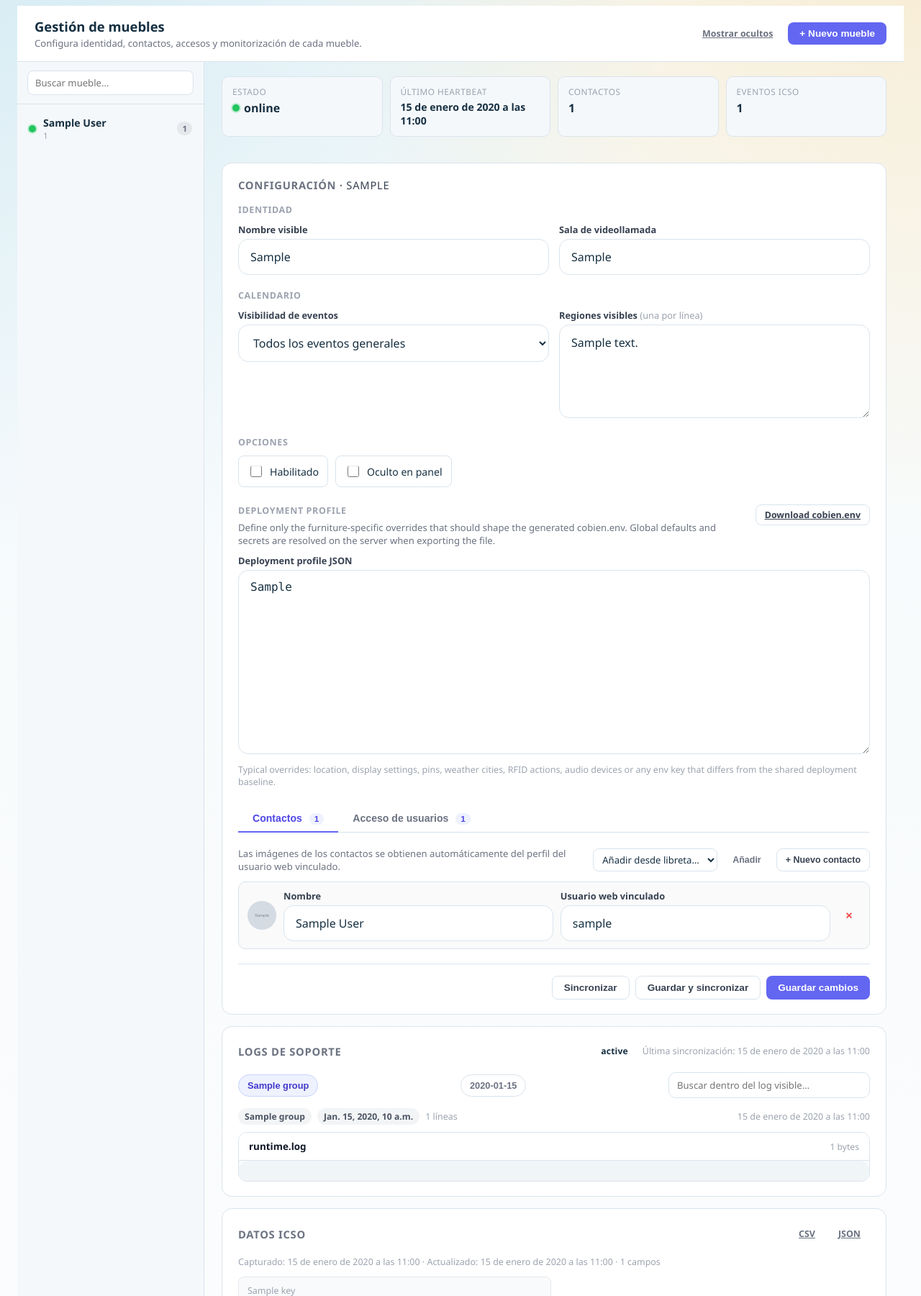
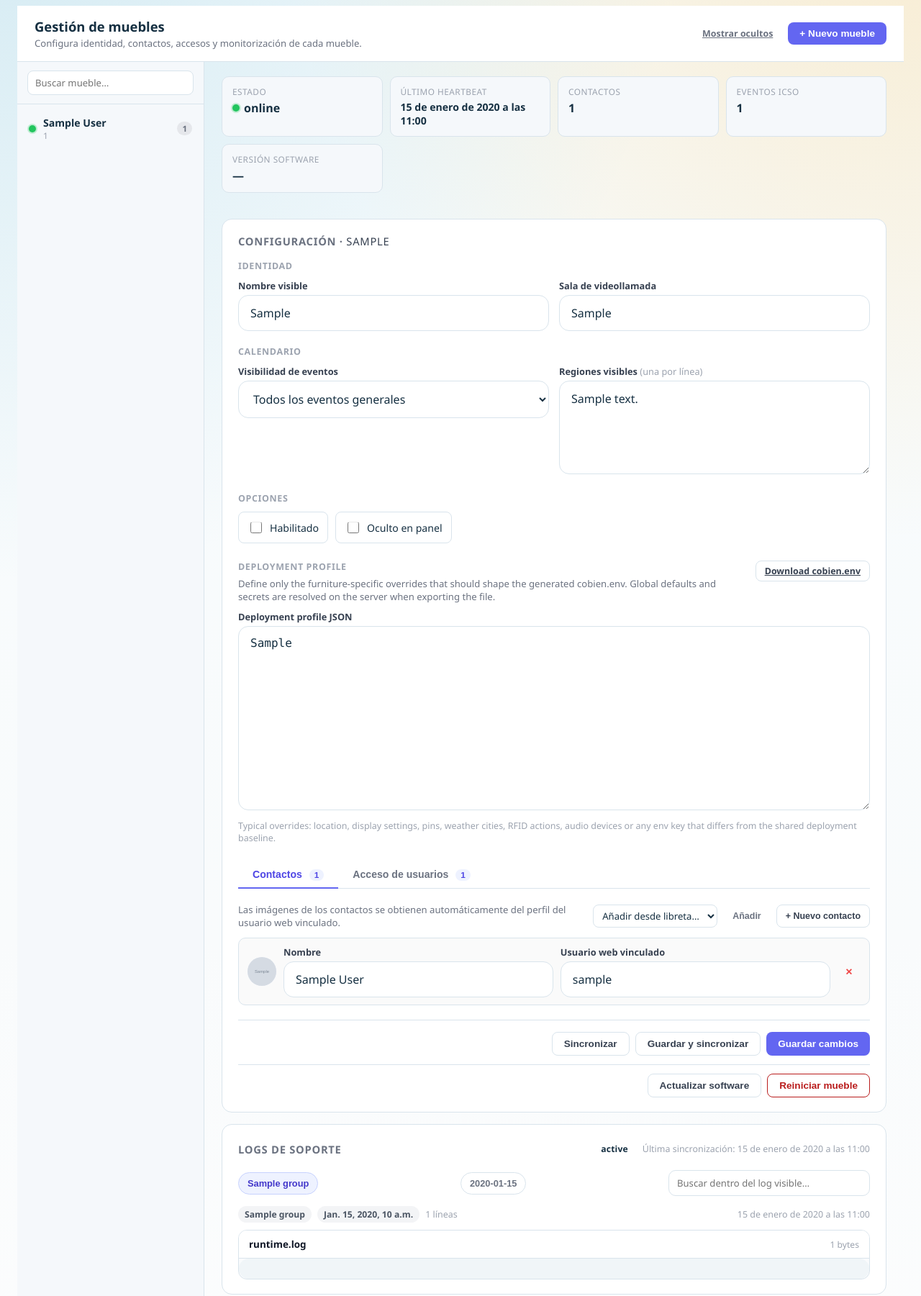
Before and after one commit to DeustoTech/cobien-backend, a Django app: template cobien-backend/apps/pizarra/templates/pizarra/devices_admin.html in a window 1280 px wide. Shown: the part 133-1934 px from the top of the page at 72% size. Run offline with Django 5.2, Linux system fonts and the light colour scheme; tables that the repository leaves empty hold one stand-in row (values such as "Sample post"); the template is opened without the code that fills it: values that come from a table or form of the project are taken from there, most other values are stand-ins (such as "Sample title", 1, 10 or a date in 2020); grey boxes marked "Sample" are stand-in pictures.

Commit message:
Add remote restart/force-update commands and software version tracking
- Device heartbeat stores software_version as top-level field
- devices_admin view handles 'restart' and 'force_update' form actions,
  enqueueing the command to the device notification queue
- devices_admin template shows software version in stats strip and
  adds remote control buttons (restart + force update) with confirmation

```diff
--- a/cobien-backend/apps/pizarra/device_registry.py
+++ b/cobien-backend/apps/pizarra/device_registry.py
@@ -381,6 +381,9 @@ def touch_device_heartbeat(device_id, payload=None):
     if isinstance(hardware_inventory, dict) and hardware_inventory:
         update_fields["hardware_inventory"] = hardware_inventory
         update_fields["hardware_reported_at"] = datetime.now(timezone.utc)
+    software_version = str(payload.get("software_version") or "").strip()
+    if software_version:
+        update_fields["software_version"] = software_version
 
     col_devices.update_one(
         {"device_id": device_id},
--- a/cobien-backend/apps/pizarra/templates/pizarra/devices_admin.html
+++ b/cobien-backend/apps/pizarra/templates/pizarra/devices_admin.html
@@ -617,6 +617,10 @@
             <div class="dm-stat-label">{% trans "Eventos ICSO" %}</div>
             <div class="dm-stat-value">{{ events_count }}</div>
           </div>
+          <div class="dm-stat">
+            <div class="dm-stat-label">{% trans "Versión software" %}</div>
+            <div class="dm-stat-value">{{ software_version|default:"—" }}</div>
+          </div>
         </div>
 
         <!-- ── Configuración ── -->
@@ -821,6 +825,21 @@
               <button class="dm-btn dm-btn-outline" type="submit" name="action" value="save_and_sync">{% trans "Guardar y sincronizar" %}</button>
               <button class="dm-btn dm-btn-primary" type="submit" name="action" value="save">{% trans "Guardar cambios" %}</button>
             </div>
+          </form>
+
+          <!-- Control remoto -->
+          <form method="post" style="margin-top:12px; padding-top:12px; border-top:1px solid var(--border,#E5E7EB); display:flex; gap:8px; justify-content:flex-end;">
+            {% csrf_token %}
+            <input type="hidden" name="device_id" value="{{ selected_device }}">
+            <button class="dm-btn dm-btn-outline" type="submit" name="action" value="force_update"
+              onclick="return confirm('{% trans "¿Enviar comando de actualización de software al mueble?" %}')">
+              {% trans "Actualizar software" %}
+            </button>
+            <button class="dm-btn dm-btn-outline" type="submit" name="action" value="restart"
+              style="color:#B91C1C; border-color:#B91C1C;"
+              onclick="return confirm('{% trans "¿Enviar comando de reinicio al mueble?" %}')">
+              {% trans "Reiniciar mueble" %}
+            </button>
           </form>
         </div>
 
```
Also changed, not shown: cobien-backend/apps/pizarra/views.py (+13 -0 lines).
